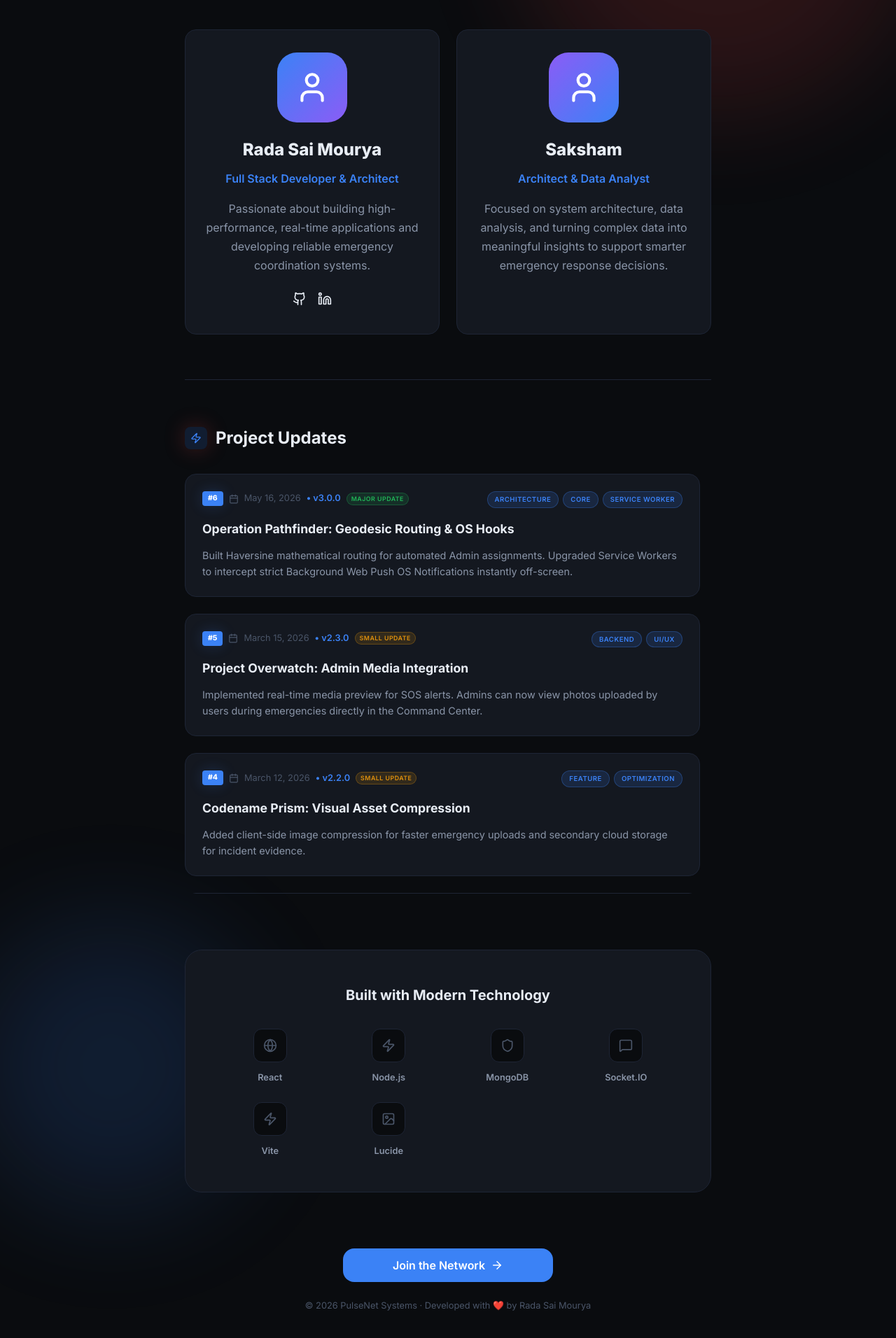
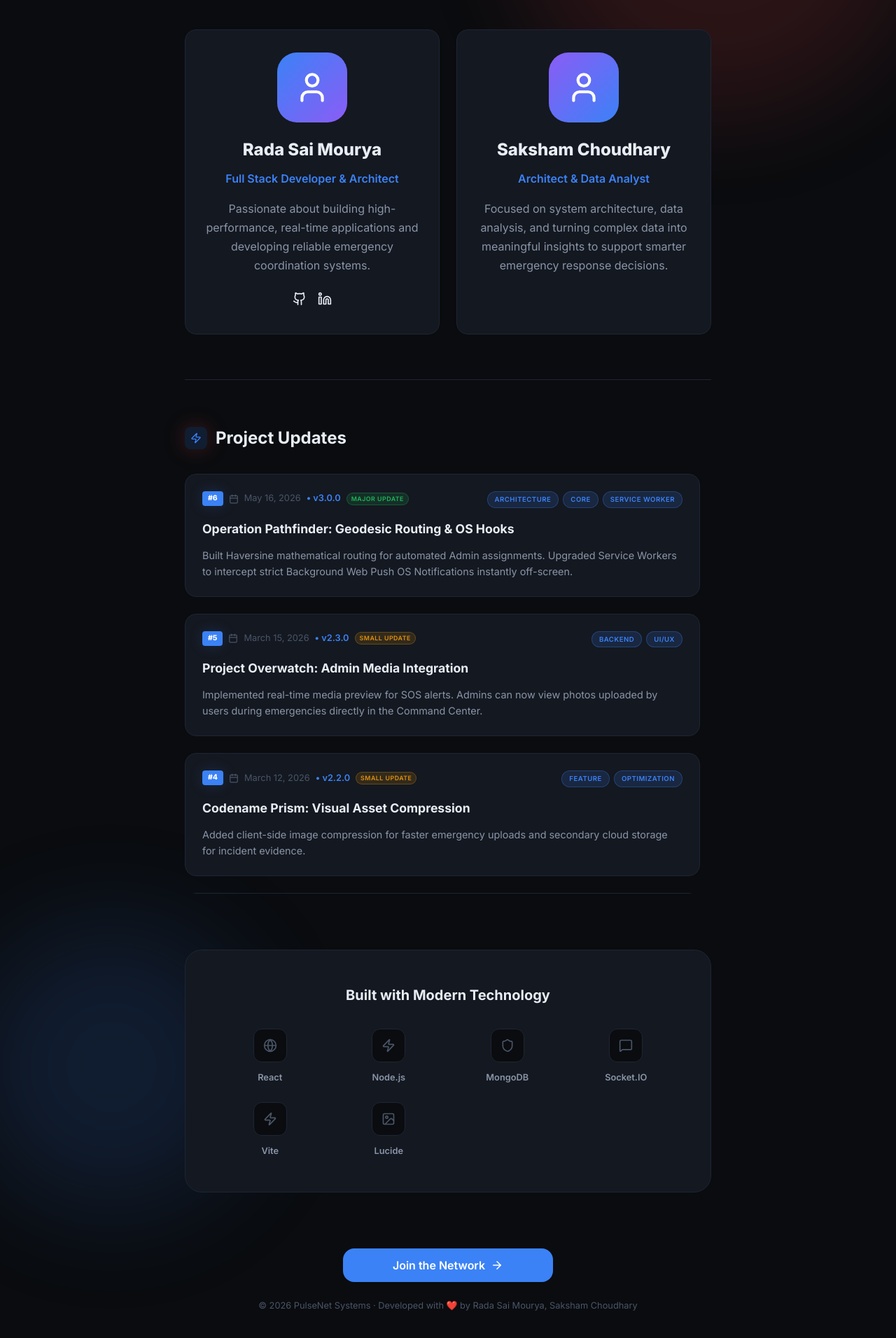
Before and after one commit to radamourya7/PulseNet-Real-Time-Emergency-Coordination-Platform, a React (Vite) app: page /about in a window 1280 px wide. Shown: the part 220-2132 px from the top of the page at 70% size. Built offline with nearby package versions, Linux system fonts and the light colour scheme.

Commit message:
Update AboutUs.jsx

```diff
--- a/src/pages/AboutUs.jsx
+++ b/src/pages/AboutUs.jsx
@@ -226,7 +226,7 @@ const AboutUs = () => {
             </div>
 
             <h2 style={{ fontSize: '1.5rem', fontWeight: 800 }}>
-                Saksham
+                Saksham Choudhary
             </h2>
 
             <p style={{
@@ -356,7 +356,7 @@ const AboutUs = () => {
                         <ArrowRight size={18} />
                     </button>
                     <p style={{ marginTop: '24px', fontSize: '0.8rem', color: 'var(--text-muted)' }}>
-                        © 2026 PulseNet Systems · Developed with ❤️ by Rada Sai Mourya
+                        © 2026 PulseNet Systems · Developed with ❤️ by Rada Sai Mourya, Saksham Choudhary
                     </p>
                 </div>
             </main>
```
